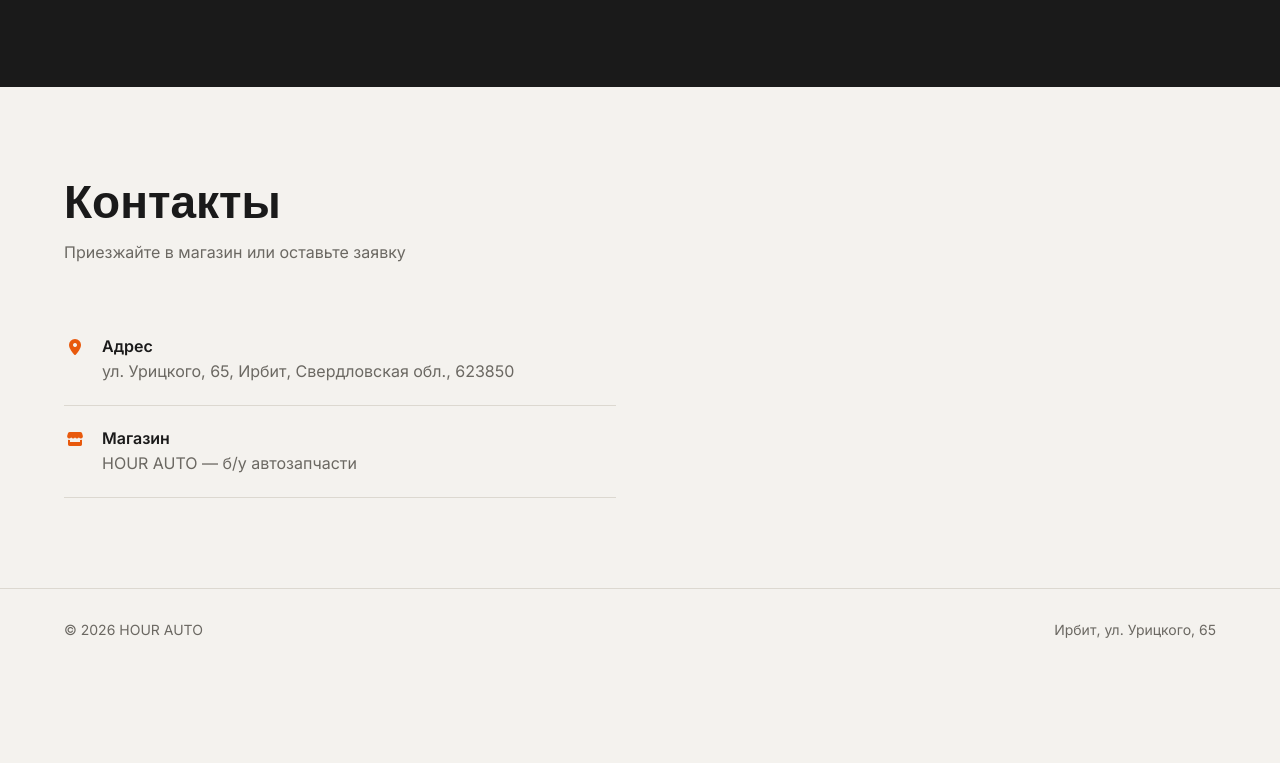
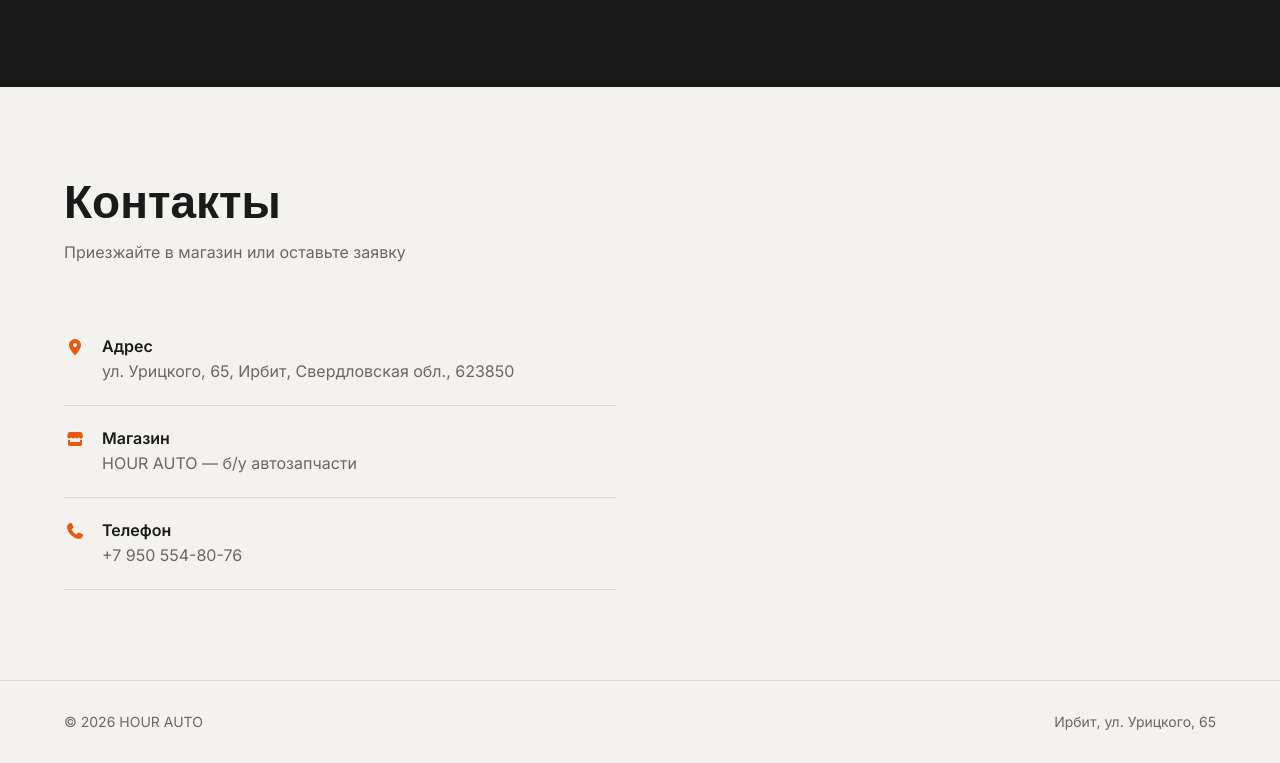
Before and after one commit to rastrelpojopam-cmyk/hour-auto, a plain HTML site: page index.html in a window 1280 px wide. Shown: the part 1935-2698 px from the top of the page. Before the commit the page ends 2606 px from the top, so only its background shows below. Drawn offline with Linux system fonts and the light colour scheme.

Commit message:
Add files via upload

```diff
--- a/index.html
+++ b/index.html
@@ -123,6 +123,7 @@
                 <div class="info">
                     <div><i class="fa-solid fa-location-dot"></i><p><b>Адрес</b><span>ул. Урицкого, 65, Ирбит, Свердловская обл., 623850</span></p></div>
                     <div><i class="fa-solid fa-store"></i><p><b>Магазин</b><span>HOUR AUTO — б/у автозапчасти</span></p></div>
+                    <div><i class="fa-solid fa-phone"></i><p><b>Телефон</b><span><a href="tel:+79505548076" style="color:var(--mute);text-decoration:none">+7 950 554-80-76</a></span></p></div>
                 </div>
             </div>
 
```
